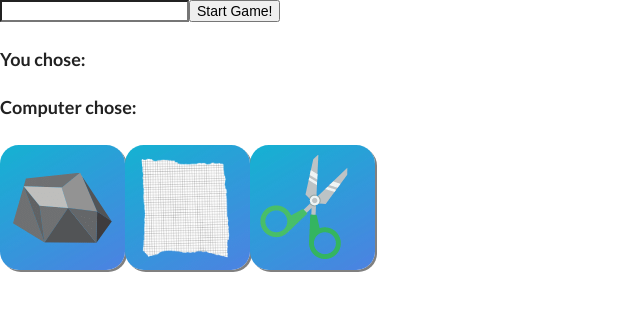
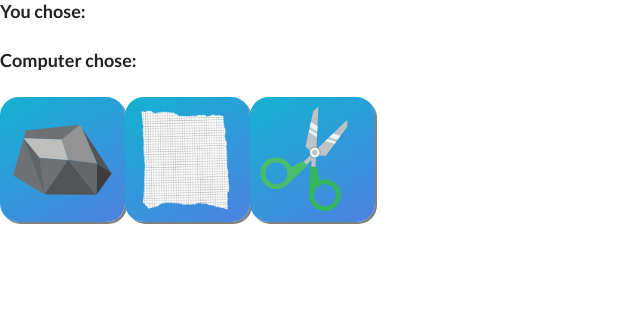
Before and after one commit to LucasKnudsen/RockPaperScissor, a React (Create React App) app: page / in a window 1280 px wide. Shown: the top 310 px of the page, without its empty margins (0-640 px from the left). Built offline with nearby package versions, Linux system fonts and the light colour scheme.

Commit message:
Button clicks initiates playGame()

```diff
--- a/src/App.js
+++ b/src/App.js
@@ -21,8 +21,6 @@ function App() {
 
   const playGame = (user) => {
     let comp = makeComputerChoice()
-
-    if (user === "scissor" || user === "rock" || user === "paper") {
     setComputerChoice(comp);
 
     if (comp === user) {
@@ -40,22 +38,26 @@ function App() {
     } else if (user === "paper" && comp === "rock") {
       document.getElementById("winner").innerHTML = "You WIN!"
     }
-    } else {
-      alert('Wrong Word!')
-    }
-    setUserChoice("")
   }
 
   return (
     <div>
-      <input type="text" value={userChoice} onChange={(event) => setUserChoice(event.target.value)} />
-      <button type="submit" onClick={() => playGame(userChoice)}>Start Game!</button>
-      <h3 id="userChoice">You chose: </h3>
+      <h3 id="userChoice">You chose: {userChoice}</h3>
       <h3 id="computerChoice">Computer chose: {computerChoice}</h3>
       <h3 id="winner"></h3>
-      <button className="rock-button choice"></button>
-      <button className="paper-button choice"></button>
-      <button className="scissor-button choice"></button>
+      <button className="rock-button choice" onClick={() => {
+        setUserChoice("rock")
+        playGame(userChoice)
+      }}>
+      </button>
+      <button className="paper-button choice" onClick={() => {
+        setUserChoice("paper")
+        playGame(userChoice)
+      }}></button>
+      <button className="scissor-button choice" onClick={() => {
+        setUserChoice("scissor")
+        playGame(userChoice)
+      }}></button>
     </div>
 
   );
```
Lines whose indentation alone changed are shown as unchanged.
